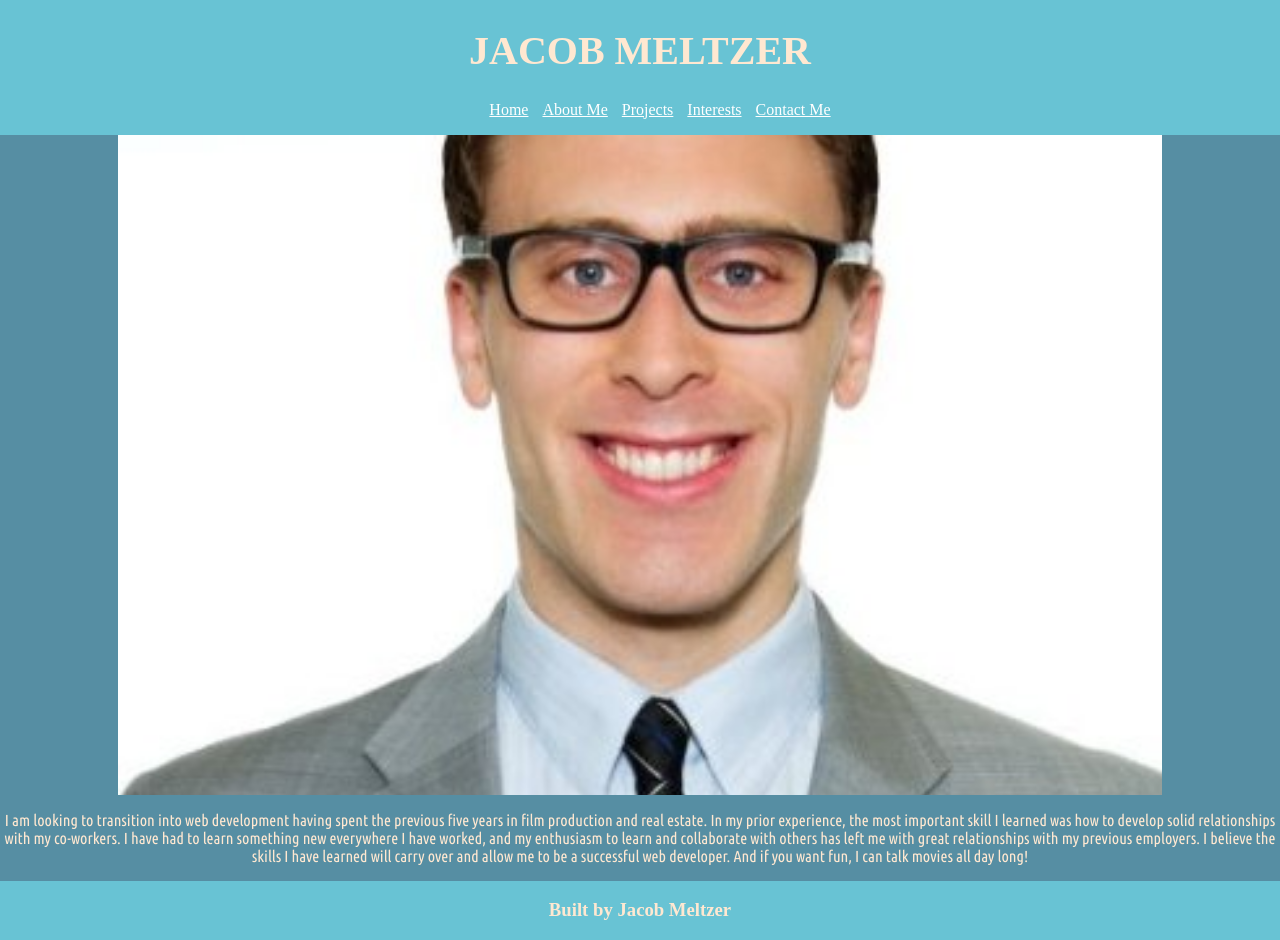
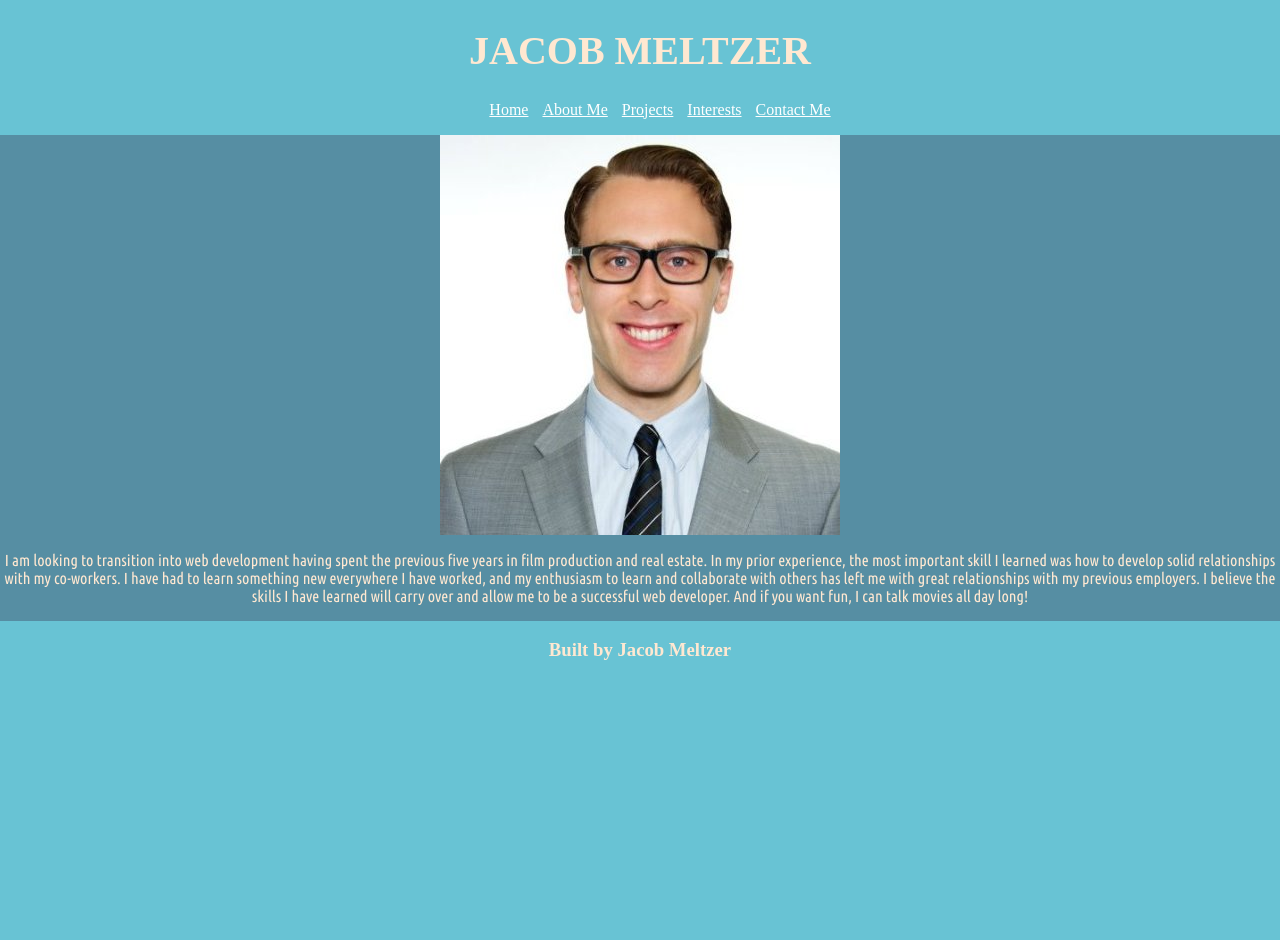
Before and after one commit to jakemeltzer333/my-portfolio, a React (Create React App) app in the folder portfolio/: page / in a window 1280 px wide. After the commit the page ends 800 px from the top, so only its background shows below. Built offline with nearby package versions, Linux system fonts and the light colour scheme; a web font is replaced by a local one.

Commit message:
edit profile photo on home page

```diff
--- a/portfolio/src/components/Home.jsx
+++ b/portfolio/src/components/Home.jsx
@@ -5,8 +5,7 @@ import photo from '../images/linkedinphoto.jpg';
 const Home = () => {
     return (
       <div className='home-container'>
-        <div className='profile-photo' style={{backgroundImage: `url(${photo})`}}>
-        </div>
+        <img className='profile' src={photo}/>
         <div className='summary'>
         <p>I am looking to transition into web development having spent the previous five years in film production and real estate.
           In my prior experience, the most important skill I learned was how to develop solid relationships with my co-workers.
```
